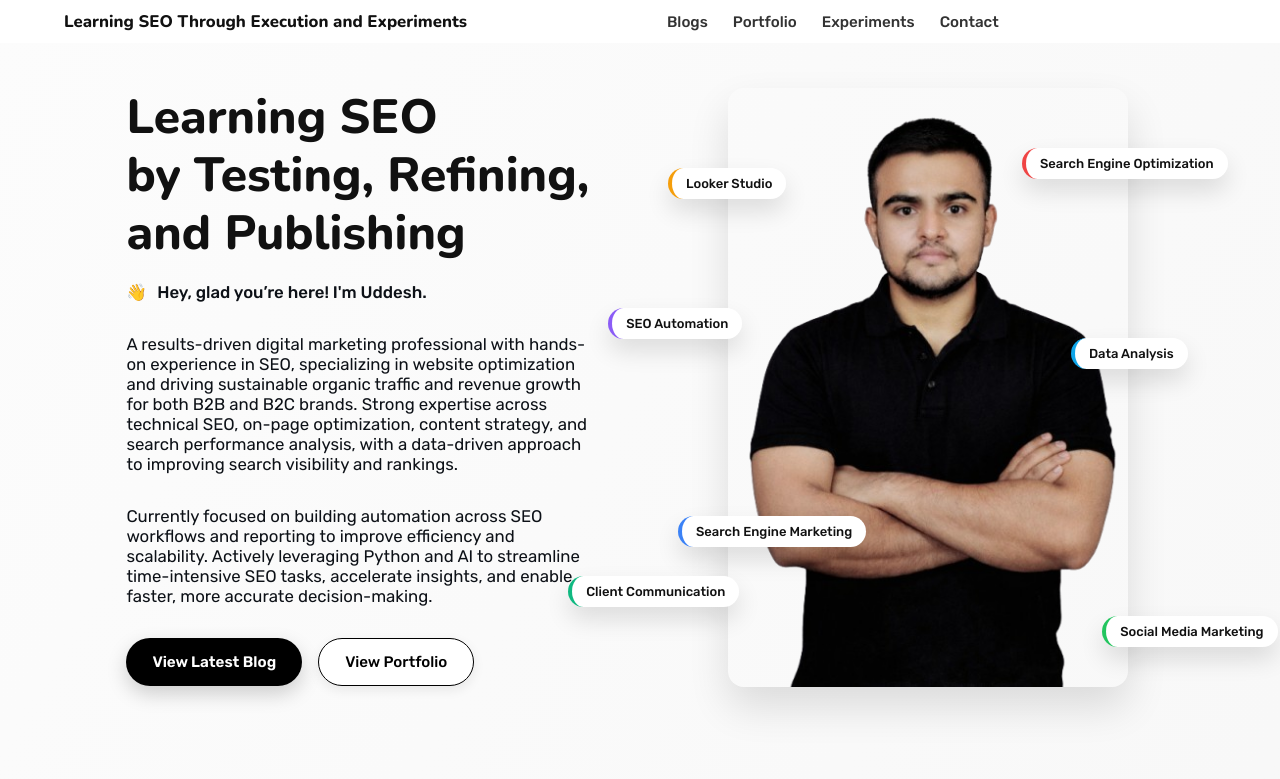
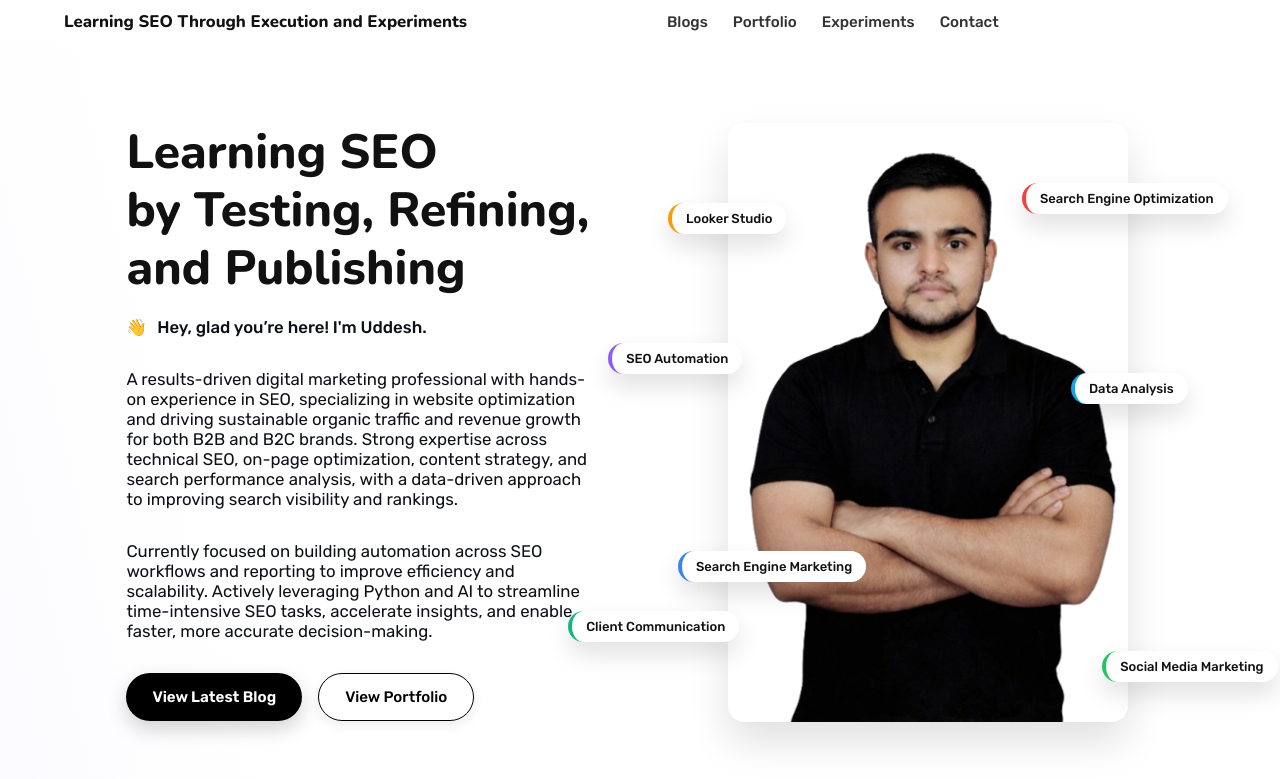
Before and after one commit to uddeshbommawar/uddeshbommawar.github.io, a Jekyll site: the page built from index.md, in a window 1280 px wide. Shown: the top 779 px of the page. Built offline with Jekyll 4.4.1, drawn with Linux system fonts in a browser that asks for light colours.

Commit message:
Update main.css

```diff
--- a/assets/css/main.css
+++ b/assets/css/main.css
@@ -27,7 +27,21 @@ h1, h2, h3, h4, h5, h6 {
 }
 
 .hero {
-  padding: 45px 8%;
+  padding: 80px 8%;
+
+  background-image: linear-gradient(
+    77deg,
+    #eeecff,
+    #ffffff 46%
+  );
+  background-size: 200% 200%;
+  animation: heroGradient 20s ease infinite;
+}
+
+@keyframes heroGradient {
+  0% { background-position: 0% 50%; }
+  50% { background-position: 100% 50%; }
+  100% { background-position: 0% 50%; }
 }
 
 .hero-container {
```
